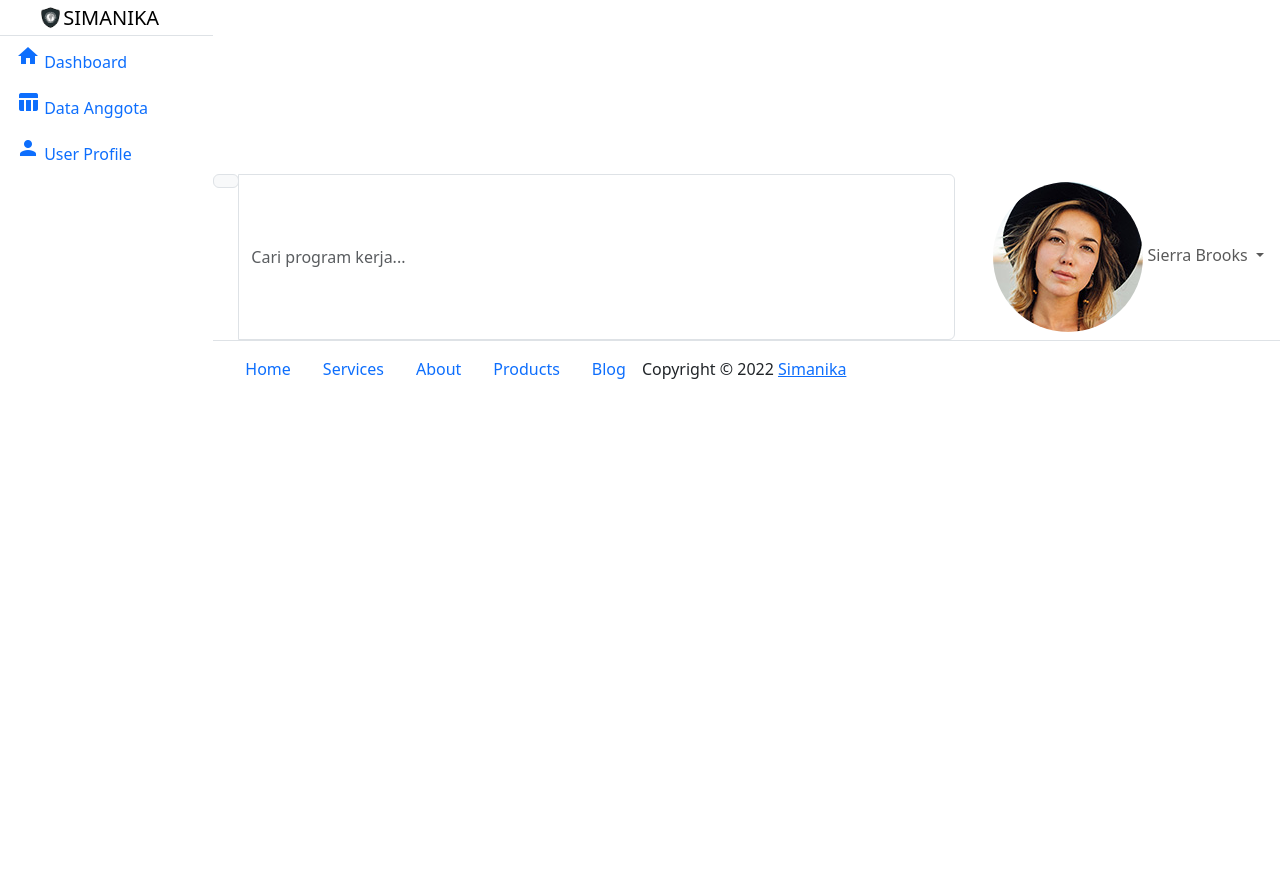
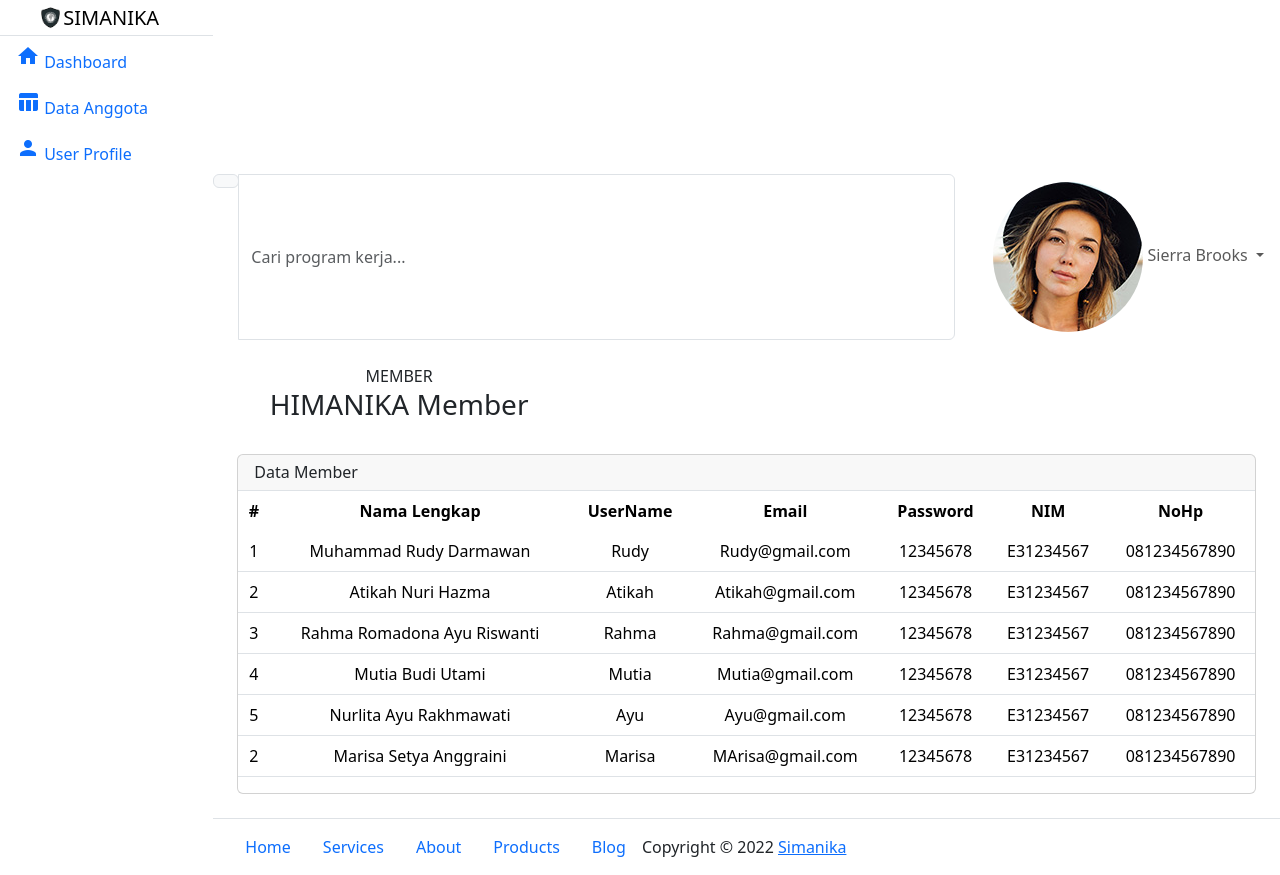
Before and after one commit to you-ink/simanika, a CodeIgniter app: page /database/dashboard/member in a window 1280 px wide. Before the commit the page ends 379 px from the top, so only its background shows below. Run offline with CodeIgniter, Linux system fonts and the light colour scheme; some libraries are stand-ins or nearby versions.

Commit message:
add member

```diff
--- a/application/views/dashboard/member.php
+++ b/application/views/dashboard/member.php
@@ -0,0 +1,88 @@
+<div class="main-content-container container-fluid px-4">
+	<div class="page-header row no-gutters py-4">
+		<div class="col-12 col-sm-4 text-center text-sm-left mb-0">
+			<span class="text-uppercase page-subtitle">Member</span>
+			<h3 class="page-title">HIMANIKA Member</h3>
+		</div>
+	</div>
+	<div class="row">
+              <div class="col">
+                <div class="card card-small mb-4">
+                  <div class="card-header border-bottom">
+                    <h6 class="m-0">Data Member</h6>
+                  </div>
+                  <div class="card-body p-0 pb-3 text-center">
+                    <table class="table mb-0">
+                      <thead class="bg-light">
+                        <tr>
+                          <th scope="col" class="border-0">#</th>
+                          <th scope="col" class="border-0">Nama Lengkap</th>
+                          <th scope="col" class="border-0">UserName</th>
+                          <th scope="col" class="border-0">Email</th>
+                          <th scope="col" class="border-0">Password</th>
+                          <th scope="col" class="border-0">NIM</th>
+                          <th scope="col" class="border-0">NoHp</th>
+                        </tr>
+                      </thead>
+                      <tbody>
+                        <tr>
+                          <td>1</td>
+                          <td>Muhammad Rudy Darmawan</td>
+                          <td>Rudy</td>
+                          <td>Rudy@gmail.com</td>
+                          <td>12345678</td>
+                          <td>E31234567</td>
+                          <td>081234567890</td>
+                        </tr>
+                        <tr>
+                          <td>2</td>
+                          <td>Atikah Nuri Hazma</td>
+                          <td>Atikah</td>
+                          <td>Atikah@gmail.com</td>
+                          <td>12345678</td>
+                          <td>E31234567</td>
+                          <td>081234567890</td>
+                        </tr>
+                        <tr>
+                          <td>3</td>
+                          <td>Rahma Romadona Ayu Riswanti</td>
+                          <td>Rahma</td>
+                          <td>Rahma@gmail.com</td>
+                          <td>12345678</td>
+                          <td>E31234567</td>
+                          <td>081234567890</td>
+                        </tr>
+                        <tr>
+                          <td>4</td>
+                          <td>Mutia Budi Utami</td>
+                          <td>Mutia</td>
+                          <td>Mutia@gmail.com</td>
+                          <td>12345678</td>
+                          <td>E31234567</td>
+                          <td>081234567890</td>
+                        </tr>
+                        <tr>
+                          <td>5</td>
+                          <td>Nurlita Ayu Rakhmawati</td>
+                          <td>Ayu</td>
+                          <td>Ayu@gmail.com</td>
+                          <td>12345678</td>
+                          <td>E31234567</td>
+                          <td>081234567890</td>
+                        </tr>
+                        <tr>
+                          <td>2</td>
+                          <td>Marisa Setya Anggraini</td>
+                          <td>Marisa</td>
+                          <td>MArisa@gmail.com</td>
+                          <td>12345678</td>
+                          <td>E31234567</td>
+                          <td>081234567890</td>
+                        </tr>
+                      </tbody>
+                    </table>
+                  </div>
+                </div>
+              </div>
+            </div>
+</div>
--- a/application/views/dashboard/user_profile.php
+++ b/application/views/dashboard/user_profile.php
@@ -14,7 +14,7 @@
 							src="<?php echo base_url() ?>assets/img/avatars/0.jpg" alt="User Avatar">
 					</div>
 					<h4 class="mb-0">Sierra Brooks</h4>
-					<span class="text-muted d-block mb-2">Ketua Himanika</span>
+					<span class="text-muted d-block mb-2">Anggota PSDM</span>
 					<button type="button" class="mb-2 btn btn-sm btn-pill btn-outline-primary mr-2">
 						<i class="material-icons mr-1">person_add</i>Follow</button>
 				</div>
```
